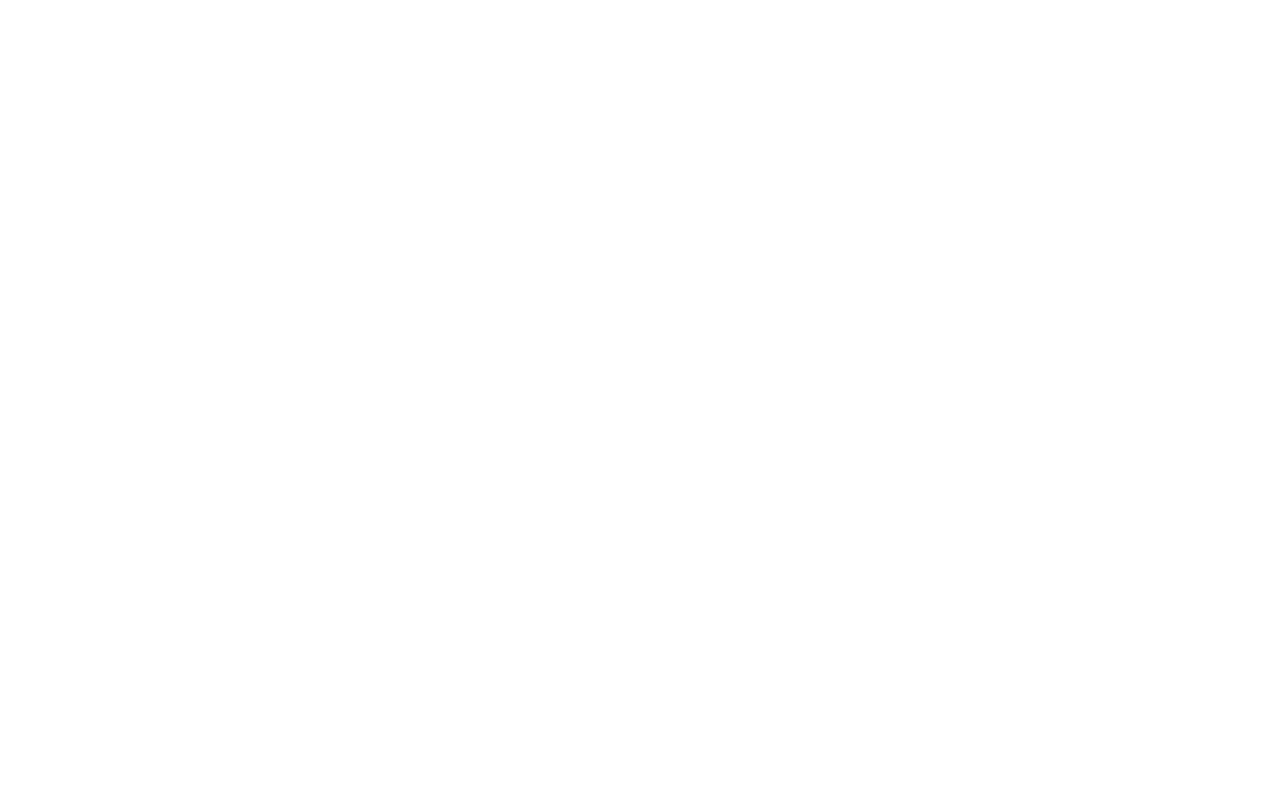
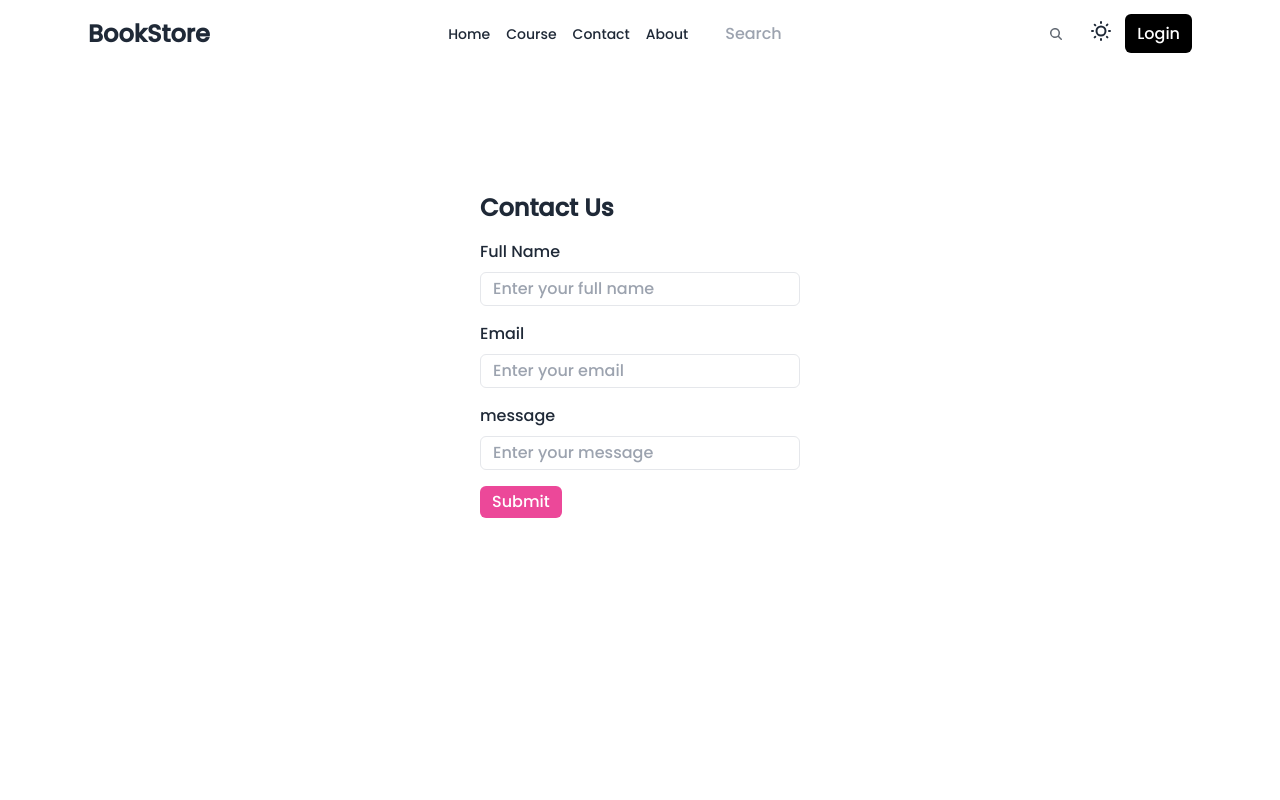
Before and after one commit to TarunPatidar04/BookStore, a React (Vite) app in the folder Frontend/: page /contact in a window 1280 px wide. Before the commit this address had no page. Shown: the top 800 px of the page. Built offline with nearby package versions, Linux system fonts and the light colour scheme.

Commit message:
create a contact page and contact Route

```diff
--- a/Frontend/src/App.jsx
+++ b/Frontend/src/App.jsx
@@ -3,6 +3,7 @@
 import { Routes, Route } from "react-router-dom";
 import Courses from "./course/Courses";
 import Signup from "./components/Signup";
+import Contacts from "./contact/Contacts";
 
 const App = () => {
   return (
@@ -12,6 +13,7 @@
           <Route path="/" element={<Home />} />
           <Route path="/course" element={<Courses />} />
           <Route path="/signup" element={<Signup />} />
+          <Route path="/contact" element={<Contacts />} />
         </Routes>
       </div>
     </>
--- /dev/null
+++ b/Frontend/src/components/Contact.jsx
@@ -0,0 +1,76 @@
+import React from "react";
+import { Link } from "react-router-dom";
+import { useForm } from "react-hook-form";
+
+const Contact = () => {
+  const {
+    handleSubmit,
+    register,
+    formState: { errors },
+  } = useForm();
+  const onSubmit = (data) => console.log(data);
+  return (
+    <>
+      <div>
+        <div className=" mt-48 flex justify-center items-center">
+          <form method="" onSubmit={handleSubmit(onSubmit)} className="">
+            <h3 className="font-bold text-2xl">Contact Us</h3>
+            <div className="mt-4 space-y-2">
+              <span>Full Name</span> <br />
+              <input
+                type="text"
+                placeholder="Enter your full name"
+                className="w-80 py-1 px-3 border outline-none rounded-md"
+                {...register("name", { required: true })}
+              />{" "}
+              <br />
+              {errors.name && (
+                <span className="text-sm text-pink-500">
+                  This field is required
+                </span>
+              )}
+            </div>
+            <div className="mt-4 space-y-2">
+              <span>Email</span> <br />
+              <input
+                type="email"
+                placeholder="Enter your email"
+                className="w-80 py-1 px-3 border outline-none rounded-md"
+                {...register("email", { required: true })}
+              />{" "}
+              <br />
+              {errors.email && (
+                <span className="text-sm text-pink-500">
+                  This field is required
+                </span>
+              )}
+            </div>
+            <br />
+            <div className="-mt-2 space-y-2">
+              <span>message</span> <br />
+              <input
+                type="text"
+                placeholder="Enter your message"
+                className="w-80 py-1 px-3 border outline-none rounded-md"
+                {...register("message", { required: true })}
+              />{" "}
+              <br />
+              {errors.message && (
+                <span className=" text-sm text-pink-500">
+                  This field is required
+                </span>
+              )}
+            </div>
+            <div className="mt-4">
+              <button className="bg-pink-500 text-white px-3 py-1 hover:bg-pink-700 duration-200 rounded-md">
+                Submit
+              </button>
+            </div>
+          </form>
+        </div>
+      </div>
+    </>
+  );
+};
+
+export default Contact;
--- a/Frontend/src/components/Navbar.jsx
+++ b/Frontend/src/components/Navbar.jsx
@@ -43,7 +43,9 @@
       <Link to="/course">
         <li className="p-2">Course</li>
       </Link>
-      <li className="p-2">Contact</li>
+     <Link to="/contact">
+     <li className="p-2">Contact</li>
+     </Link>
       <li className="p-2">About</li>
     </>
   );
--- /dev/null
+++ b/Frontend/src/contact/Contacts.jsx
@@ -0,0 +1,18 @@
+import React from 'react'
+import Navbar from '../components/Navbar'
+import Footer from '../components/Footer'
+import Contact from '../components/Contact'
+
+const Contacts = () => {
+  return (
+    <div>
+      <Navbar/>
+      <div className="min-h-screen">
+        <Contact/>
+      </div>
+      <Footer/>
+    </div>
+  )
+}
+
+export default Contacts
--- a/Frontend/src/course/Courses.jsx
+++ b/Frontend/src/course/Courses.jsx
@@ -7,7 +7,7 @@
   return (
     <div>
       <Navbar />
-      <div className="min-h-screen ">
+      <div className="min-h-screen">
         <Course />
       </div>
       <Footer />
```
